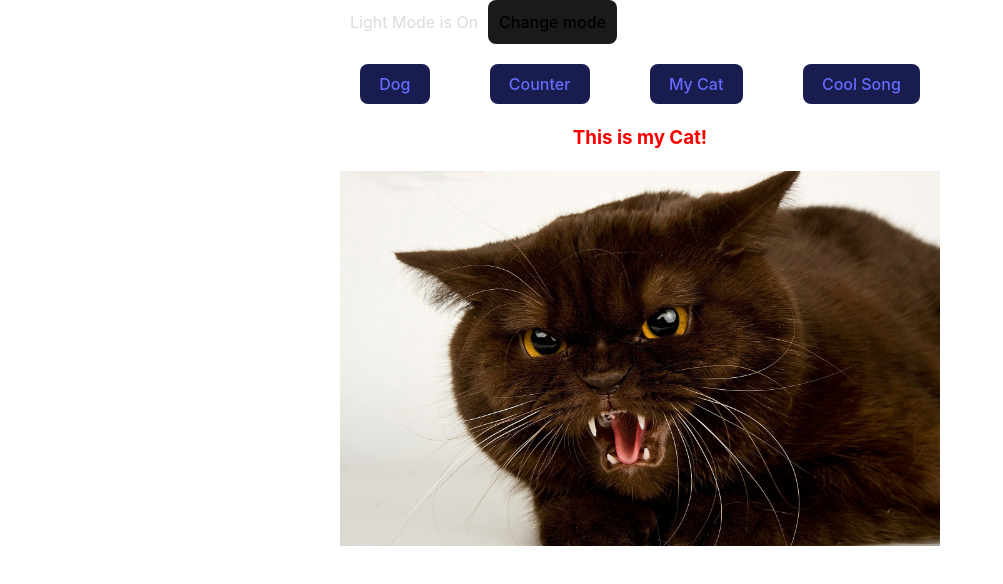
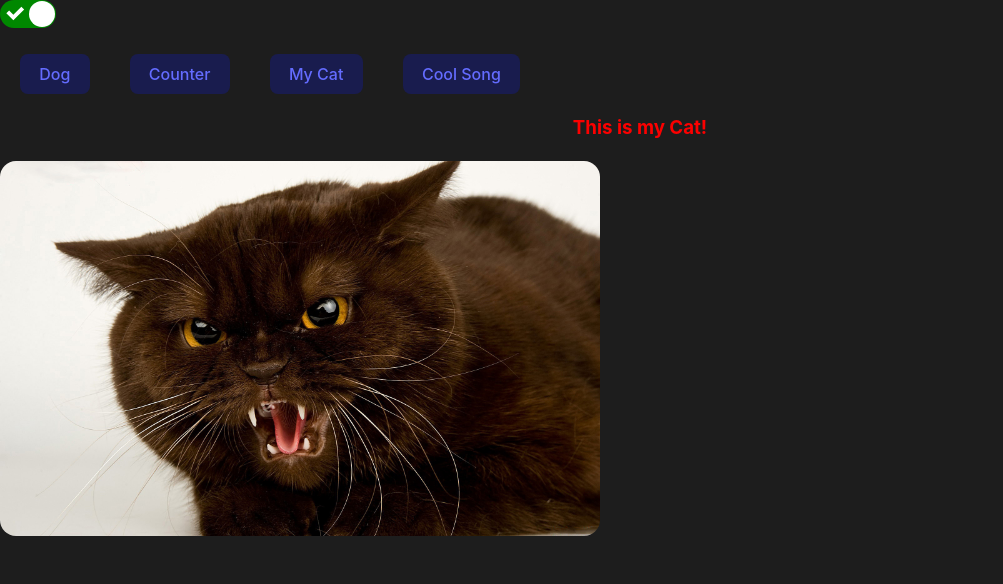
Before and after one commit to Braumski/react-vite-playground, a React (Vite) app: page /cat in a window 1280 px wide. Shown: the top 584 px of the page, without its empty margins (0-1003 px from the left). Built offline with nearby package versions, Linux system fonts and the light colour scheme.

Commit message:
Got dark mode to work 🌘

```diff
--- a/package.json
+++ b/package.json
@@ -13,6 +13,7 @@
     "react-dom": "^18.2.0",
     "react-player": "^2.13.0",
     "react-router-dom": "^6.20.1",
+    "react-switch": "^7.0.0",
     "switch": "^0.0.0"
   },
   "devDependencies": {
--- a/src/App.tsx
+++ b/src/App.tsx
@@ -4,20 +4,22 @@ import { createContext,  useState } from 'react'
 //Library
 import {Routes, Route, Link} from 'react-router-dom'
 
+
+
 // My files
 import {Dog} from './components/PropsPassing'
 import ReactVideoPlayerLibrary from './components/ReactVideoPlayerLibrary';
 import Counter from './components/Counter'
 import UsingImages from './components/UsingImages'
-import ModeToggler from './components/ModeToggler';
+import ReactSwitch from "react-switch";
 
 //  Context
-export const ThemeContext = createContext({})
+export const ThemeContext = createContext(null)
 
 
 
 export default function App() {
-  const [ theme, setTheme ] = useState("light")
+  const [ theme, setTheme ] = useState("dark")
 
   const toggleTheme = () => {
     setTheme((curr) => (curr === "light" ? "dark" : "light"))
@@ -25,10 +27,10 @@ export default function App() {
 
   return (
     // the "light" id is for dark mode and light mode
-    <ThemeContext.Provider value={{ theme, setTheme }}>
-      <div className="App" id={theme}>
+    <ThemeContext.Provider value={{ theme, toggleTheme }}>
+      <div className="app" id={theme}>
 
-        <ModeToggler toggleTheme={toggleTheme} />
+      <ReactSwitch onChange={toggleTheme} checked={theme === "dark"}/>
 
         <nav className="nav">
           {/* Link Tags replace Anchor or <a href> tags in React */}
--- a/src/components/ModeToggler.tsx
+++ /dev/null
@@ -1,29 +0,0 @@
-
-
-import { useContext } from 'react'
-import { ThemeContext } from '../App'
-
-interface ModeTogglerProps {
-  toggleTheme : () => void;
-}
-
-const ModeToggler: React.FC<ModeTogglerProps> = ({ toggleTheme }: ModeTogglerProps) => {
-    const theme = useContext(ThemeContext)
-    const darkModeText = <p>Dark Mode is On</p>
-    const lightModeText = <p>Light Mode is On</p>
-
-    function handleClick(): void {
-       toggleTheme();
-    }
-
-
-    return (
-      <div className="mode-toggle-container">
-        {theme === "dark" ? darkModeText : lightModeText}
-        <button onClick = {handleClick}>
-          Change mode
-        </button>
-      </div>
-    )
-   }
-export default ModeToggler;
--- a/src/index.css
+++ b/src/index.css
@@ -1,29 +1,28 @@
 
 
 :root {
---primary-color: #242424;
---secondary-color: rgba(220,220,220);
---tertiary-color: #306e72;
+--primary-color: rgb(29, 29, 29);
+--secondary-color: rgb(255, 255, 255);
+--tertiary-color: rgb(148, 53, 53);
   font-family: Inter, system-ui, Avenir, Helvetica, Arial, sans-serif;
   line-height: 1.5;
   font-weight: 400;
-  background-color: var(--main-color);
-  color: var(--secondary-color);
 }
-#light .app{
+body{
+  margin:0;
+}
+.app{
+  margin: 0;
+  min-width: 320px;
+  min-height: 100vh;
+}
+#light.app{
   background-color: var(--secondary-color);
   color: var(--primary-color);
 }
-#dark .app{
+#dark.app{
   background-color: var(--primary-color);
   color: var(--secondary-color);
-}
-
-#root{
-  display:flex;
-  justify-content: center;
-  align-items: center;
-  flex-direction: column;
 }
 a {
   font-weight: 500;
@@ -34,11 +33,6 @@ a:hover {
   color: #535bf2;
 }
 
-body {
-  margin: 0;
-  min-width: 320px;
-  min-height: 100vh;
-}
 
 h1 {
   font-size: 3.2em;
@@ -78,7 +72,7 @@ button:focus-visible {
 
 .nav{
   display: flex;
-  min-width: 500px;
+  max-width: 500px;
   align-items: center;
   justify-content: space-between;
   margin: 20px;
@@ -116,4 +110,5 @@ button:focus-visible {
 }
 #my-cat{
   width:600px;
+  border-radius: 16px;
 }
```
Also changed, not shown: 1 other file (tests, documents, lock files or other folders).
